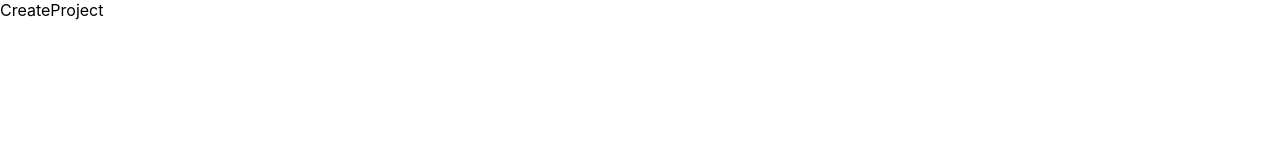
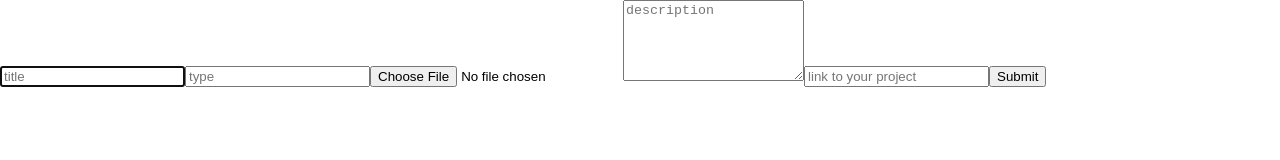
Before and after one commit to erichowington/hobbyr, a React (Create React App) app: page /createproject in a window 1280 px wide. Shown: the top 160 px of the page. Built offline with nearby package versions, Linux system fonts and the light colour scheme.

Commit message:
upload image for project working, setstate for profile

```diff
--- a/src/App.js
+++ b/src/App.js
@@ -1,36 +1,49 @@
-import { useState } from 'react';
+import { useState } from "react";
 import { Routes, Route } from "react-router-dom";
-import Feed from './Screens/Feed(Home)/Feed.jsx';
-import Browse from './Screens/Browse/Browse.jsx';
-import EditProfile from './Screens/EditProfile/EditProfile.jsx';
+import Feed from "./Screens/Feed(Home)/Feed.jsx";
+import Browse from "./Screens/Browse/Browse.jsx";
+import EditProfile from "./Screens/EditProfile/EditProfile.jsx";
 import CreateProject from "./Screens/CreateProject/CreateProject.jsx";
-import EditProject from './Screens/EditProject/EditProject.jsx';
-import Favs from './Screens/Favs/Favs.jsx';
-import Profile from './Screens/Profile/Profile.jsx';
-import ProjectDetails from './Screens/ProjectDetails/ProjectDetails.jsx';
-import SignIn from './Screens/SignIn/SignIn.jsx';
-import SignOut from './Screens/SignOut/SignOut.jsx';
-import SignUp from './Screens/SignUp/SignUp.jsx';
-import Nav from './Components/Nav/Nav.jsx';
+import EditProject from "./Screens/EditProject/EditProject.jsx";
+import Favs from "./Screens/Favs/Favs.jsx";
+import Profile from "./Screens/Profile/Profile.jsx";
+import ProjectDetails from "./Screens/ProjectDetails/ProjectDetails.jsx";
+import SignIn from "./Screens/SignIn/SignIn.jsx";
+import SignOut from "./Screens/SignOut/SignOut.jsx";
+import SignUp from "./Screens/SignUp/SignUp.jsx";
+import Nav from "./Components/Nav/Nav.jsx";
 
-function App () {
-  const [user, setUser] = useState( {} )
+function App() {
+  const [user, setUser] = useState({});
+  const [profile, setProfile] = useState({});
 
   return (
     <main>
       <Routes>
-        <Route path='/' element={<Feed />} />
-        <Route path='/signin' element={<SignIn setUser={setUser} user={user} />} />
-        <Route path='/signout' element={<SignOut setUser={setUser} user={user} />} />
-        <Route path='/signup' element={<SignUp setUser={setUser} user={user} />} />
-        <Route path='/browse' element={<Browse />} />
-        <Route path='/profile/:profileId' element={<Profile />} />
-        <Route path='/editprofile/:profileId' element={<EditProfile />} />
-        <Route path='/projectdetails/:projectId' element={<ProjectDetails />} />
-        <Route path='/editproject/:projectId' element={<EditProject />} />
-        <Route path='/favs' element={<Favs />} />
-        <Route path='/createproject' element={<CreateProject />} />
-        <Route path='*' element={<h1>Page Not Found</h1>} />
+        <Route path="/" element={<Feed />} />
+        <Route
+          path="/signin"
+          element={<SignIn setUser={setUser} setProfile={setProfile} />}
+        />
+        <Route
+          path="/signout"
+          element={<SignOut setUser={setUser} setProfile={setProfile} />}
+        />
+        <Route
+          path="/signup"
+          element={<SignUp setUser={setUser} setProfile={setProfile} />}
+        />
+        <Route path="/browse" element={<Browse />} />
+        <Route path="/profile/:profileId" element={<Profile />} />
+        <Route path="/editprofile/:profileId" element={<EditProfile />} />
+        <Route path="/projectdetails/:projectId" element={<ProjectDetails />} />
+        <Route path="/editproject/:projectId" element={<EditProject />} />
+        <Route path="/favs" element={<Favs />} />
+        <Route
+          path="/createproject"
+          element={<CreateProject profile={profile} />}
+        />
+        <Route path="*" element={<h1>Page Not Found</h1>} />
       </Routes>
       <Nav />
     </main>
--- a/src/Screens/CreateProject/CreateProject.jsx
+++ b/src/Screens/CreateProject/CreateProject.jsx
@@ -1,9 +1,122 @@
-import React from 'react'
-import "./CreateProject.css"
+import React from 'react';
+import { useState } from 'react';
+import { useNavigate } from 'react-router-dom';
+import { createProject } from "../../Services/project.js";
+import "./CreateProject.css";
 
-function CreateProject() {
+
+
+function CreateProject({profile}) {
+  const [project, setProject] = useState({
+    project_title: '',
+    project_type: '',
+    project_img: '',
+    body: '',
+    link: '',
+    user_profile: profile.id
+  });
+
+  let navigate = useNavigate();
+
+  // const handleSubmit = async (e) => {
+  //   e.preventDefault();
+  //   await createProject(project);
+  //   navigate('/feed');
+  // };
+
+  const handleSubmit = async (e) => {
+    e.preventDefault();
+
+    // Create a FormData object to handle file uploads
+    const formData = new FormData();
+    formData.append('project_title', project.project_title);
+    formData.append('project_type', project.project_type);
+    formData.append('project_img', project.project_img); // Append the file object
+
+    // Append other fields if needed
+    formData.append('body', project.body);
+    formData.append('link', project.link);
+    formData.append('user_profile', project.user_profile);
+
+    await createProject(formData); // Send formData instead of project object
+    navigate('/feed');
+  };
+
+  const handleChange = (e) => {
+    const { name, value, files } = e.target;
+    if (name === 'project_img') {
+      setProject((prevProject) => ({
+        ...prevProject,
+        [name]: files[0]
+      }));
+    } else {
+      setProject((prevProject) => ({
+        ...prevProject,
+        [name]: value
+      }));
+    }
+  };
+
+
+
   return (
-    <div>CreateProject</div>
+    <div className='create-wrapper'>
+      <div className='create-form-container'>
+        <form className='create-form' onSubmit={handleSubmit} encType='multipart/form-data'>
+          <input
+            className='input-title-form'
+            placeholder='title'
+            name='project_title'
+            value={project.project_title}
+            onChange={handleChange}
+            required
+            autoFocus
+          />
+          <input
+            className='project-type-form'
+            placeholder='type'
+            name='project_type'
+            value={project.project_type}
+            onChange={handleChange}
+            required
+          />
+          {/* <input
+            className='project-image-form'
+            type='file'
+            placeholder='upload image'
+            name='project_img'
+            value={project.project_img}
+            onChange={handleChange}
+            required
+          /> */}
+          <input
+            className='project-image-form'
+            type='file'
+            placeholder='upload image'
+            name='project_img'
+            accept='image/jpeg,image/png,image/gif'
+            onChange={handleChange}
+          />
+          <textarea
+            className='project-body-form'
+            placeholder='description'
+            name='body'
+            value={project.body}
+            onChange={handleChange}
+            required
+            rows={5}
+          />
+          <input
+            className='project-link-form'
+            placeholder='link to your project'
+            name='link'
+            value={project.link}
+            onChange={handleChange}
+          />
+          <button type='submit'>Submit</button>
+        </form>
+      </div>
+    </div>
   )
 }
 
--- a/src/Screens/SignIn/SignIn.jsx
+++ b/src/Screens/SignIn/SignIn.jsx
@@ -4,7 +4,7 @@ import { Link, useNavigate } from "react-router-dom";
 import { signIn } from "../../Services/users.js";
 import "./SignIn.css";
 
-function SignIn({ setUser }) {
+function SignIn({ setUser, setProfile }) {
   const navigate = useNavigate();
 
   const [form, setForm] = useState({
@@ -28,7 +28,8 @@ function SignIn({ setUser }) {
 
     try {
       const userData = await signIn(form);
-      setUser(userData);
+      setUser(userData.user);
+      setProfile(userData.userProfile)
 
       navigate("/browse");
     } catch (error) {
--- a/src/Screens/SignUp/SignUp.jsx
+++ b/src/Screens/SignUp/SignUp.jsx
@@ -26,7 +26,6 @@ function Register({ setUser }) {
 
   const handleSubmit = async (event) => {
     event.preventDefault();
-
     try {
       const userData = await signUp(form);
       console.log(userData);
--- a/src/Services/project.js
+++ b/src/Services/project.js
@@ -2,45 +2,45 @@ import api from "./apiConfig";
 
 export const getProjects = async () => {
   try {
-        const response = await api.get( '/projects/' );
+    const response = await api.get("/projects/");
     return response.data;
-    } catch( error ) {
+  } catch (error) {
     throw error;
   }
 };
 
-export const getProject = async ( id ) => {
+export const getProject = async (id) => {
   try {
-        const response = await api.get( `/projects/${id}/` );
+    const response = await api.get(`/projects/${id}/`);
     return response.data;
-    } catch( error ) {
+  } catch (error) {
     throw error;
   }
 };
 
-export const createProject = async ( projectData ) => {
+export const createProject = async (projectData) => {
   try {
-        const response = await api.post( '/projects', projectData );
+    const response = await api.post("/projects/", projectData);
     return response.data;
-    } catch( error ) {
-        throw error
-    }
-}
-
-export const updateProject = async ( id, projectData ) => {
-    try {
-        const response = await api.put( `/projects/${id}/`, projectData );
-        return response.data;
-    } catch( error ) {
+  } catch (error) {
     throw error;
   }
 };
 
-export const deleteProject = async ( id, projectData ) => {
+export const updateProject = async (id, projectData) => {
   try {
-        const response = await api.delete( `/projects/${id}/`, projectData );
+    const response = await api.put(`/projects/${id}/`, projectData);
     return response.data;
-    } catch( error ) {
+  } catch (error) {
     throw error;
   }
 };
+
+export const deleteProject = async (id, projectData) => {
+  try {
+    const response = await api.delete(`/projects/${id}/`, projectData);
+    return response.data;
+  } catch (error) {
+    throw error;
+  }
+};
--- a/src/Services/users.js
+++ b/src/Services/users.js
@@ -1,40 +1,40 @@
-import api from './apiConfig.js';
+import api from "./apiConfig.js";
 
-export const signUp = async ( credentials ) => {
+export const signUp = async (credentials) => {
   try {
-        const resp = await api.post( '/users/register/', credentials );
-        localStorage.setItem( 'token', resp.data.access );
-        return resp.data.user;
-    } catch( error ) {
+    const resp = await api.post("/users/register/", credentials);
+    localStorage.setItem("token", resp.data.access);
+    return resp.data;
+  } catch (error) {
     throw error;
   }
 };
 
-export const signIn = async ( credentials ) => {
+export const signIn = async (credentials) => {
   try {
-        const resp = await api.post( '/users/login/', credentials );
-        localStorage.setItem( 'token', resp.data.access );
-        return resp.data.user;
-    } catch( error ) {
+    const resp = await api.post("/users/login/", credentials);
+    localStorage.setItem("token", resp.data.access);
+    return resp.data;
+  } catch (error) {
     throw error;
   }
 };
 
 export const signOut = async () => {
   try {
-        localStorage.removeItem( 'token' )
+    localStorage.removeItem("token");
     return true;
-    } catch( error ) {
+  } catch (error) {
     throw error;
   }
 };
 
 export const verifyUser = async () => {
-    const token = localStorage.getItem( 'token' );
-    if( token ) {
-        const resp = await api.get( '/users/token/refresh/' );
-        localStorage.setItem( 'token', resp.data.access );
-        return resp.data.user;
+  const token = localStorage.getItem("token");
+  if (token) {
+    const resp = await api.get("/users/token/refresh/");
+    localStorage.setItem("token", resp.data.access);
+    return resp.data;
   }
   return false;
 };
```
Lines whose indentation alone changed are shown as unchanged.
